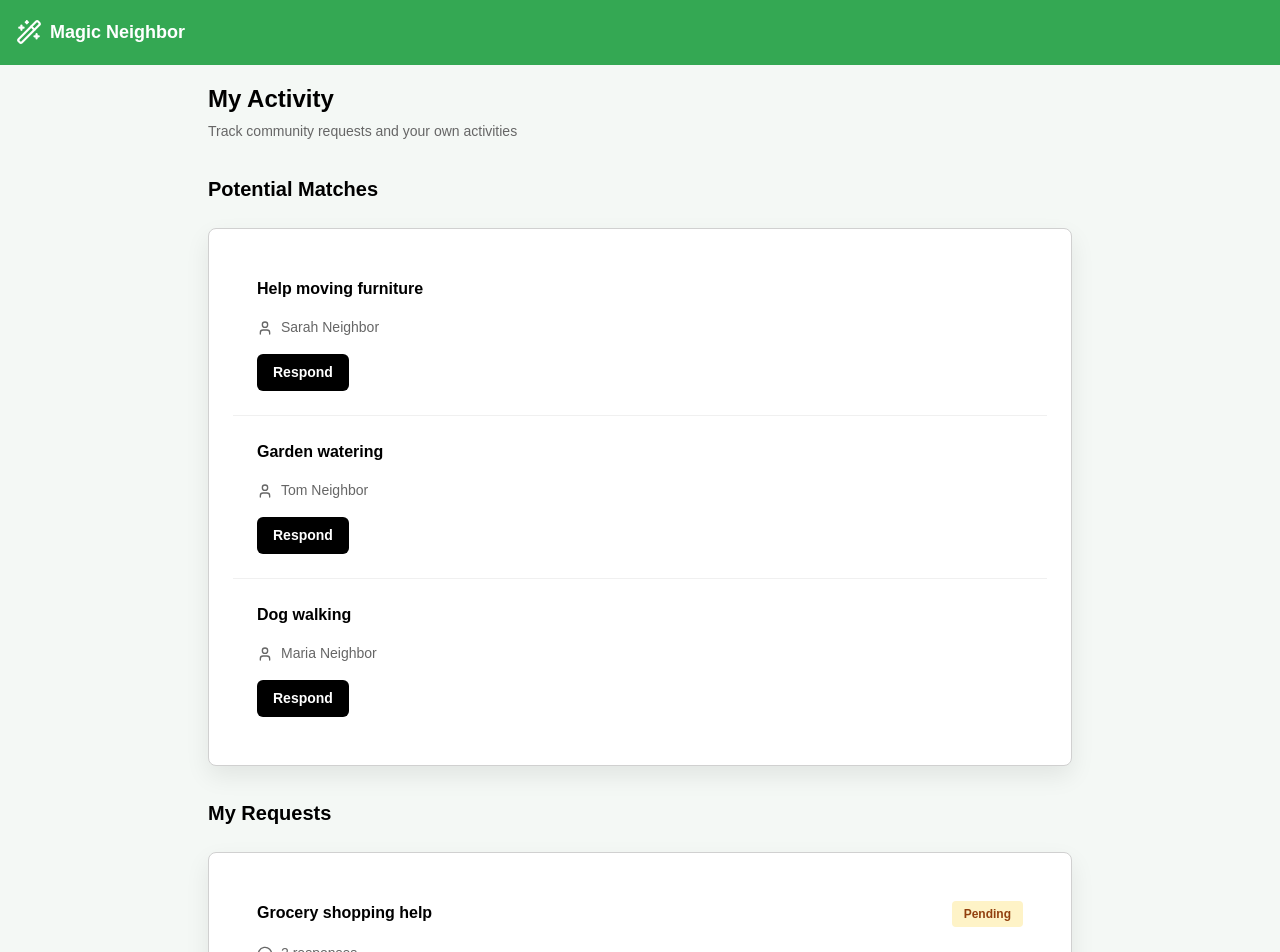
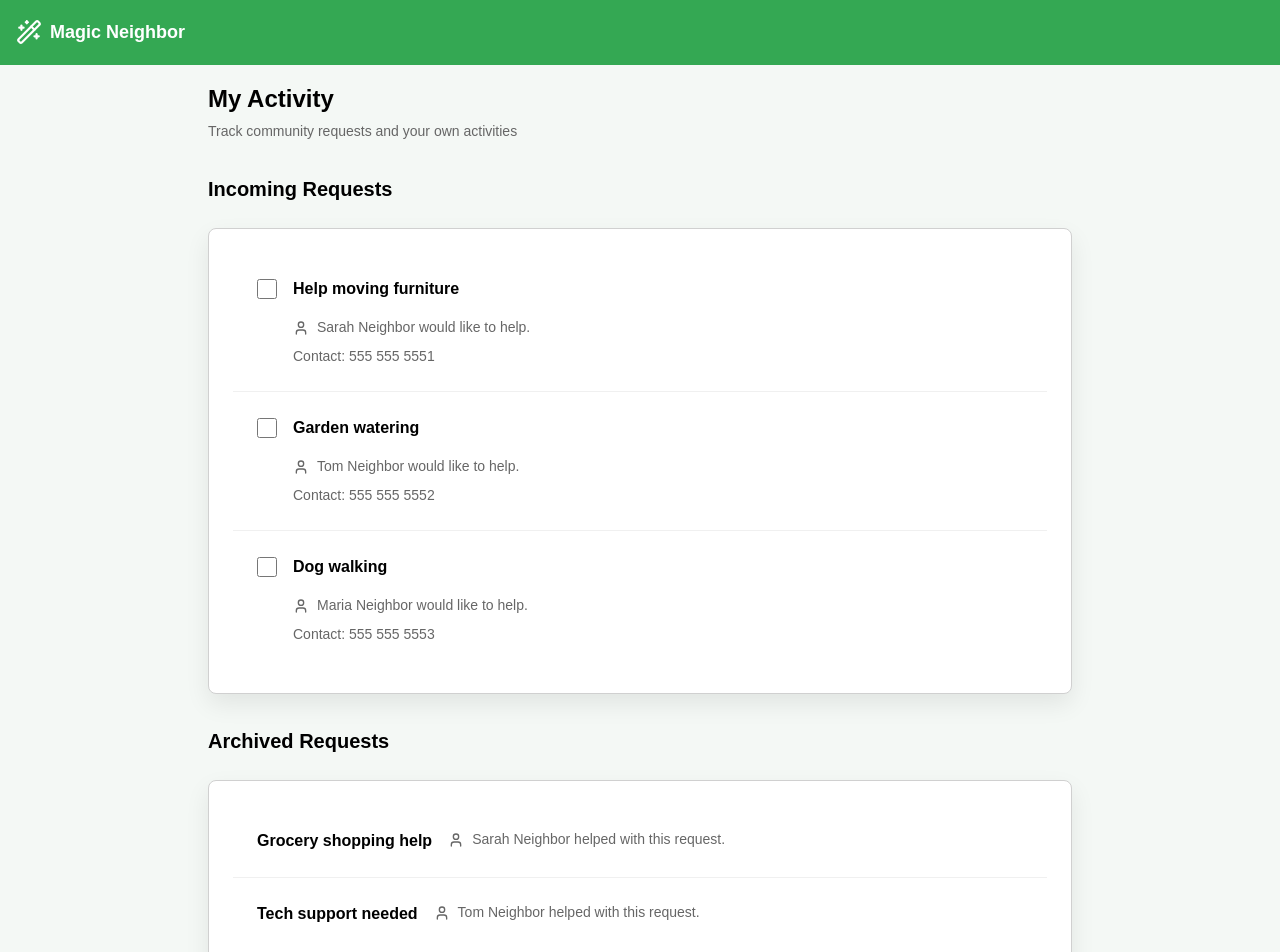
Before and after one commit to alecreates/HACKS2026, a Next.js app: page /activity in a window 1280 px wide. Shown: the top 952 px of the page. Built offline with nearby package versions, Linux system fonts and the light colour scheme.

Commit message:
activity finished

```diff
--- a/app/activity/activity.module.css
+++ b/app/activity/activity.module.css
@@ -68,8 +68,8 @@
   padding: 1.5rem;
   border-bottom: 1px solid #f0f0f0;
   display: flex;
-  flex-direction: column;
   gap: 1rem;
+  align-items: flex-start;
   transition: background-color 0.2s;
 }
 
@@ -79,6 +79,21 @@
 
 .requestItem:hover {
   background-color: #fafafa;
+}
+
+.requestCheckbox {
+  width: 20px;
+  height: 20px;
+  margin-top: 2px;
+  cursor: pointer;
+  flex-shrink: 0;
+}
+
+.requestContent {
+  display: flex;
+  flex-direction: column;
+  gap: 1rem;
+  flex: 1;
 }
 
 .requestHeader {
@@ -95,7 +110,6 @@
 }
 
 
-
 .status {
   display: inline-block;
   padding: 0.25rem 0.75rem;
@@ -106,24 +120,12 @@
   white-space: nowrap;
 }
 
-.statuspending {
-  background-color: #fef3c7;
-  color: #92400e;
-}
 
-.statusinprogress {
-  background-color: #dbeafe;
-  color: #0c2d6b;
-}
-
-.statuscompleted {
-  background-color: #dcfce7;
-  color: #166534;
-}
 
 .requestDetails {
   display: flex;
-  gap: 2rem;
+  flex-direction: column;
+  gap: 0.5rem;
   font-size: 0.875rem;
   color: #666;
 }
@@ -131,33 +133,15 @@
 .requestUser,
 .requestLocation,
 .responses,
-.createdAt {
+.contactInfo {
   display: flex;
   align-items: center;
   gap: 0.5rem;
 }
 
-.respondButton,
-.viewButton {
-  align-self: flex-start;
-  background-color: #000;
-  color: white;
-  border: none;
-  padding: 0.5rem 1rem;
-  border-radius: 6px;
-  font-size: 0.875rem;
-  font-weight: 600;
-  cursor: pointer;
-  transition: background-color 0.2s;
+.emptyState {
+  padding: 2rem;
+  text-align: center;
+  color: #999;
+  font-size: 1rem;
 }
-
-.respondButton:hover,
-.viewButton:hover {
-  background-color: #333;
-}
-
-@media (min-width: 768px) {
-  .requestDetails {
-    gap: 3rem;
-  }
-}
--- a/app/activity/page.tsx
+++ b/app/activity/page.tsx
@@ -1,23 +1,42 @@
 "use client";
 
-import React from "react";
+import React, { useState } from "react";
 import styles from "./activity.module.css";
 import Card from "../components/Card";
 import { MessageCircle, User } from "lucide-react";
 
 const Activity = () => {
-  const communityRequests = [
-    { id: 1, title: "Help moving furniture", user: "Sarah Neighbor" },
-    { id: 2, title: "Garden watering", user: "Tom Neighbor" },
-    { id: 3, title: "Dog walking", user: "Maria Neighbor"},
+  const initialCommunityRequests: Array<{ id: number | string; title: string; user: string; suffix: string; phone: string }> = [
+    { id: 1, title: "Help moving furniture", user: "Sarah Neighbor", suffix: "would like to help.", phone: "555 555 5551"},
+    { id: 2, title: "Garden watering", user: "Tom Neighbor", suffix: "would like to help.", phone: "555 555 5552"},
+    { id: 3, title: "Dog walking", user: "Maria Neighbor", suffix: "would like to help.", phone: "555 555 5553"},
   ];
 
-  // Sample data for my requests
-  const myRequests = [
-    { id: 1, title: "Grocery shopping help", status: "pending", responses: 2 },
-    { id: 2, title: "Tech support needed", status: "in-progress", responses: 1 },
-    { id: 3, title: "Furniture assembly", status: "completed", responses: 3 },
+  // Sample data for archived requests
+  const initialArchivedRequests: Array<{ id: number | string; title: string; user: string; suffix: string; phone: string }> = [
+    { id: 1, title: "Grocery shopping help", user: "Sarah Neighbor", suffix: "helped with this request.", phone: "555 555 5551" },
+    { id: 2, title: "Tech support needed", user: "Tom Neighbor", suffix: "helped with this request.", phone: "555 555 5552" },
   ];
+
+  const [communityRequests, setCommunityRequests] = useState(initialCommunityRequests);
+  const [archivedRequests, setArchivedRequests] = useState(initialArchivedRequests);
+
+  const handleCheckRequest = (requestId: number | string) => {
+    const requestToArchive = communityRequests.find(req => req.id === requestId);
+    if (requestToArchive) {
+      // Change the suffix when moving to archived and create a unique ID
+      const archivedRequest = {
+        ...requestToArchive,
+        id: `archived-${requestToArchive.id}-${Date.now()}`,
+        suffix: `helped with this request.`
+      };
+      setCommunityRequests(communityRequests.filter(req => req.id !== requestId));
+      setArchivedRequests([...archivedRequests, archivedRequest]);
+    }
+  };
+
+
+
   return (
     <div className={styles.container}>
       {/* Header */}
@@ -32,12 +51,48 @@ const Activity = () => {
 
       {/* Main Content */}
       <main className={styles.main}>
-        {/* Community Requests Section */}
+        {/* Incoming Requests Section */}
         <div className={styles.section}>
-          <h2 className={styles.sectionTitle}>Potential Matches</h2>
+          <h2 className={styles.sectionTitle}>Incoming Requests</h2>
           <Card className={styles.requestCard}>
             <div className={styles.requestsContainer}>
-              {communityRequests.map((request) => (
+              {communityRequests.length === 0 ? (
+                <div className={styles.emptyState}>
+                  <p>No current requests 😄</p>
+                </div>
+              ) : (
+                communityRequests.map((request) => (
+                  <div key={request.id} className={styles.requestItem}>
+                    <input
+                      type="checkbox"
+                      className={styles.requestCheckbox}
+                      onChange={() => handleCheckRequest(request.id)}
+                    />
+                    <div className={styles.requestContent}>
+                      <div className={styles.requestHeader}>
+                        <div className={styles.requestTitle}>{request.title}</div>
+                      </div>
+                      <div className={styles.requestDetails}>
+                        <div className={styles.requestUser}>
+                          <User size={16} />
+                          {request.user} {request.suffix}
+                        </div>
+                        <div className={styles.contactInfo}>Contact: {request.phone}</div>
+                      </div>
+                    </div>
+                  </div>
+                ))
+              )}
+            </div>
+          </Card>
+        </div>
+
+        {/* Archived Requests Section */}
+        <div className={styles.section}>
+          <h2 className={styles.sectionTitle}>Archived Requests</h2>
+          <Card className={styles.requestCard}>
+            <div className={styles.requestsContainer}>
+              {archivedRequests.map((request) => (
                 <div key={request.id} className={styles.requestItem}>
                   <div className={styles.requestHeader}>
                     <div className={styles.requestTitle}>{request.title}</div>
@@ -45,37 +100,9 @@ const Activity = () => {
                   <div className={styles.requestDetails}>
                     <div className={styles.requestUser}>
                       <User size={16} />
-                      {request.user}
+                      {request.user} {request.suffix}
                     </div>
                   </div>
-                  <button className={styles.respondButton}>Respond</button>
-                </div>
-              ))}
-            </div>
-          </Card>
-        </div>
-
-        {/* My Requests Section */}
-        <div className={styles.section}>
-          <h2 className={styles.sectionTitle}>My Requests</h2>
-          <Card className={styles.requestCard}>
-            <div className={styles.requestsContainer}>
-              {myRequests.map((request) => (
-                <div key={request.id} className={styles.requestItem}>
-                  <div className={styles.requestHeader}>
-                    <div className={styles.requestTitle}>{request.title}</div>
-                    <span className={`${styles.status} ${styles[`status${request.status}`]}`}>
-                      {request.status}
-                    </span>
-                  </div>
-                  <div className={styles.requestDetails}>
-                    <div className={styles.responses}>
-                      <MessageCircle size={16} />
-                      {request.responses} response{request.responses !== 1 ? 's' : ''}
-                    </div>
-                    <div className={styles.createdAt}>{request.createdAt}</div>
-                  </div>
-                  <button className={styles.viewButton}>View Details</button>
                 </div>
               ))}
             </div>
```
Also changed, not shown: app/page.tsx (+0 -8 lines).
